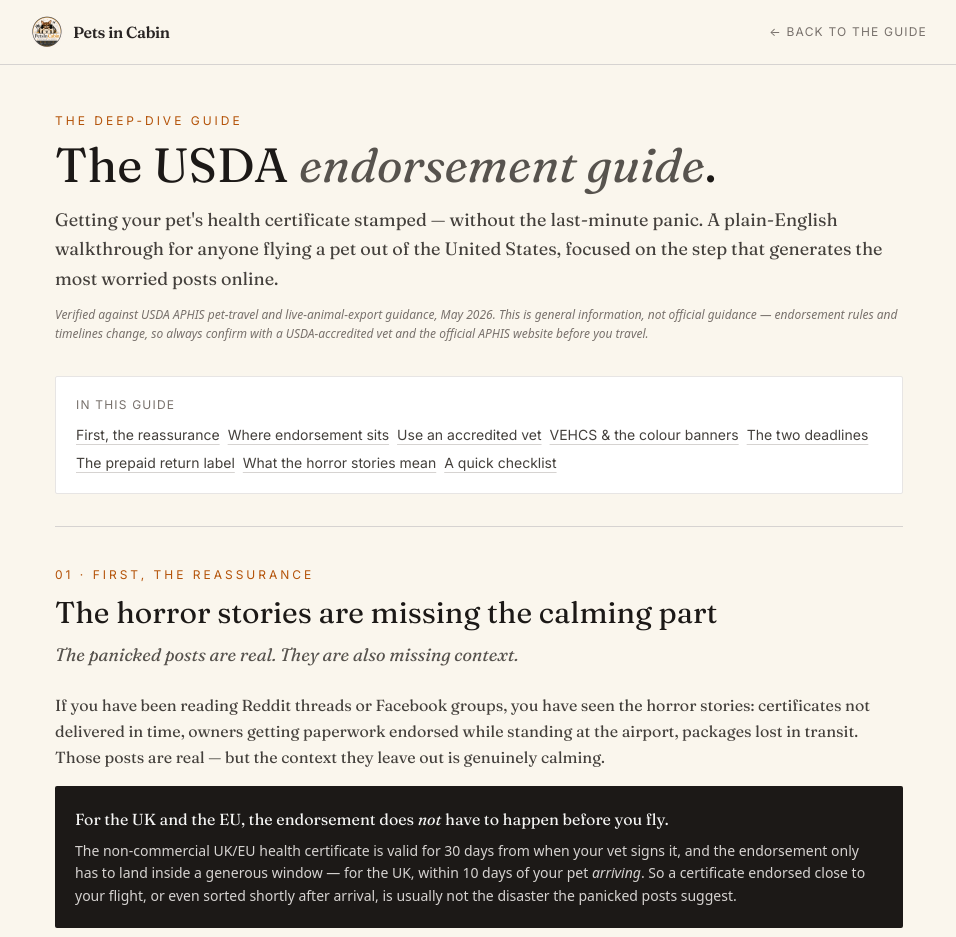
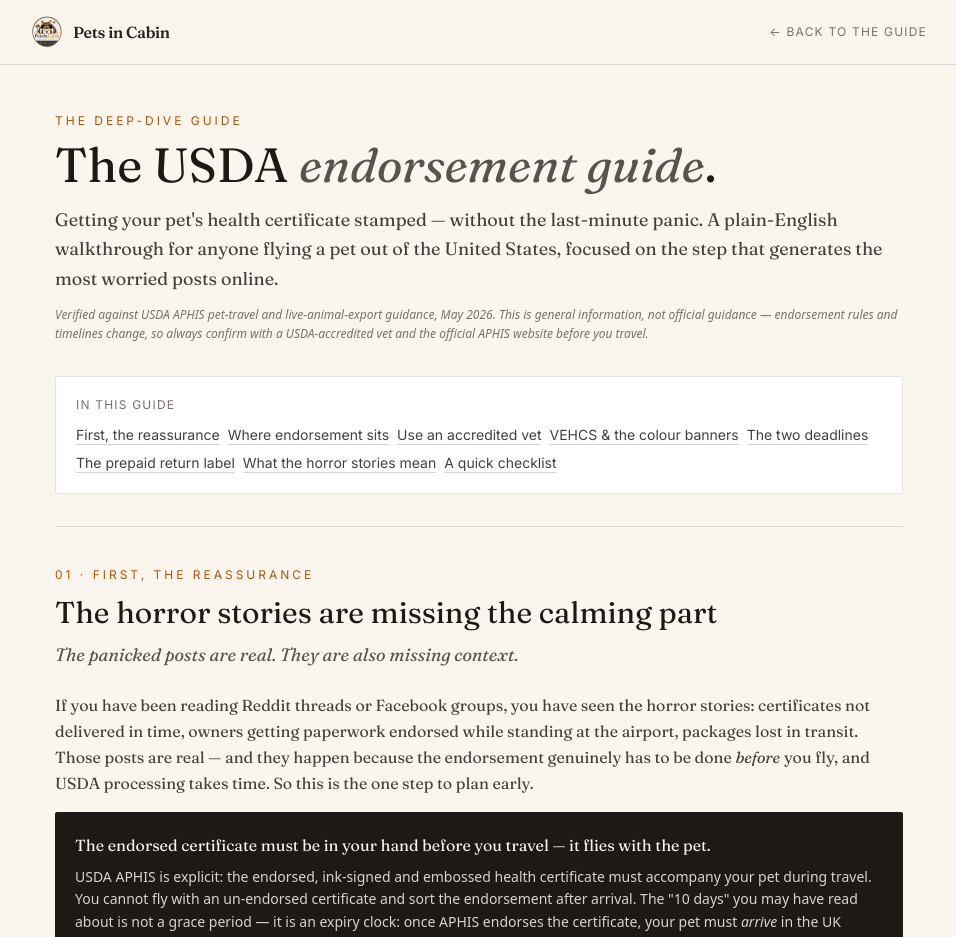
Before and after one commit to rupindermahay/petsincabin, a Next.js app: page /usda-endorsement-guide in a window 1280 px wide. Shown: the top 937 px of the page, without its empty margins (161-1117 px from the left). Built offline with nearby package versions, Linux system fonts and the light colour scheme.

Commit message:
Add files via upload

```diff
--- a/pages/getting-your-pet-into-the-uk.js
+++ b/pages/getting-your-pet-into-the-uk.js
@@ -385,7 +385,7 @@ export default function GettingYourPetIntoTheUK() {
             </p>
 
             <p className="font-serif text-stone-700 leading-relaxed mb-4">
-              A pet flying out of the US needs its health certificate <em>endorsed</em> — reviewed and stamped — by USDA APHIS. Reddit and Facebook are full of worried posts about certificates not arriving in time, or being endorsed at the airport. The context those posts leave out is reassuring: for the UK, the endorsement does <strong>not</strong> have to happen before you fly. The non-commercial UK health certificate must be endorsed within 10 days of your pet <em>arriving</em> in the UK, and is valid for 30 days from your vet's signature. The tight 48-hour deadline people quote applies to <em>commercial</em> movements — not a typical family flying with their own pet.
+              A pet flying out of the US needs its health certificate <em>endorsed</em> — reviewed and stamped — by USDA APHIS. Reddit and Facebook are full of worried posts about certificates not arriving in time, or being endorsed at the airport. Those posts are a real warning: the endorsement <strong>must be done before you fly</strong> — the endorsed, ink-signed certificate physically travels with your pet, and USDA processing takes time, so this is the step to start early. The "10 days" you may see quoted is not a grace period to sort it after landing — it is an expiry clock: once APHIS endorses the certificate, your pet must <em>arrive</em> in the UK within 10 days. The certificate is also valid for 30 days from your vet's signature. The tight 48-hour deadline people quote applies to <em>commercial</em> movements — not a typical family flying with their own pet — but a non-commercial move still needs the endorsement in hand before departure.
             </p>
 
             <div className="bg-amber-50 border-l-2 border-amber-500 p-4 mb-6">
@@ -430,12 +430,12 @@ export default function GettingYourPetIntoTheUK() {
                 <strong>Flown your pet into Dublin and now need Britain?</strong>
               </p>
               <p className="font-serif text-stone-700 leading-relaxed text-sm">
-                The same crossing works in reverse, and it is a genuinely useful route. If your pet has flown in-cabin into Dublin — Iberia carries cabin pets Madrid → Dublin, for instance — you can reach Britain by taking the <strong>Dublin → Holyhead ferry</strong> (Irish Ferries or Stena Line, about 3 hours 15 minutes), then continuing overland. Pets travel free or for a small fee in a kennel, pet-friendly cabin or your vehicle, and foot passengers with a pet in a rigid carrier are accepted — so no car is needed. Into Britain a dog needs an AHC, a GB pet health certificate, or a valid EU/NI pet passport with current rabies vaccination, plus tapeworm treatment 24–120 hours before arrival. In effect, a cabin flight into Dublin plus this ferry is a back route into Britain when no in-cabin flight into the UK exists.
+                The same crossing works in reverse, and it is a genuinely useful route. If your pet has flown in-cabin into Dublin — Iberia carries cabin pets Madrid → Dublin and KLM carries them Amsterdam → Dublin — you can reach Britain by taking the <strong>Dublin → Holyhead ferry</strong> (Irish Ferries or Stena Line, about 3 hours 15 minutes), then continuing overland. Pets travel free or for a small fee in a kennel, pet-friendly cabin or your vehicle, and foot passengers with a pet in a rigid carrier are accepted — so no car is needed. Into Britain a dog needs an AHC, a GB pet health certificate, or a valid EU/NI pet passport with current rabies vaccination, plus tapeworm treatment 24–120 hours before arrival. In effect, a cabin flight into Dublin plus this ferry is a back route into Britain when no in-cabin flight into the UK exists.
               </p>
             </div>
 
             <p className="font-serif text-stone-700 leading-relaxed">
-              One thing worth knowing: Ireland is not the UK. Cabin pets <em>can</em> fly into Ireland — Iberia runs a cabin-pet service on Madrid → Dublin — though beyond that one route the direct cabin options are few, so for most departure cities a pet bound for Ireland still comes in by sea (or as cargo). If Ireland is your destination, the dedicated Ireland section of the main guide covers it properly.
+              One thing worth knowing: Ireland is not the UK. Cabin pets <em>can</em> fly into Ireland — Iberia runs a cabin-pet service on Madrid → Dublin and KLM runs one on Amsterdam → Dublin — though beyond those two routes the direct cabin options are few, so for many departure cities a pet bound for Ireland still comes in by sea (or as cargo). If Ireland is your destination, the dedicated Ireland section of the main guide covers it properly.
             </p>
           </section>
 
--- a/pages/usda-endorsement-guide.js
+++ b/pages/usda-endorsement-guide.js
@@ -83,15 +83,15 @@ export default function USDAEndorsementGuide() {
             </p>
 
             <p className="font-serif text-stone-700 leading-relaxed mb-4">
-              If you have been reading Reddit threads or Facebook groups, you have seen the horror stories: certificates not delivered in time, owners getting paperwork endorsed while standing at the airport, packages lost in transit. Those posts are real — but the context they leave out is genuinely calming.
+              If you have been reading Reddit threads or Facebook groups, you have seen the horror stories: certificates not delivered in time, owners getting paperwork endorsed while standing at the airport, packages lost in transit. Those posts are real — and they happen because the endorsement genuinely has to be done <em>before</em> you fly, and USDA processing takes time. So this is the one step to plan early.
             </p>
 
             <div className="bg-stone-900 text-stone-100 p-5 rounded-sm mb-4">
               <p className="font-serif text-base leading-relaxed mb-2">
-                For the UK and the EU, the endorsement does <em>not</em> have to happen before you fly.
+                The endorsed certificate must be in your hand before you travel — it flies with the pet.
               </p>
               <p className="font-sans text-sm text-stone-300 leading-relaxed">
-                The non-commercial UK/EU health certificate is valid for 30 days from when your vet signs it, and the endorsement only has to land inside a generous window — for the UK, within 10 days of your pet <em>arriving</em>. So a certificate endorsed close to your flight, or even sorted shortly after arrival, is usually not the disaster the panicked posts suggest.
+                USDA APHIS is explicit: the endorsed, ink-signed and embossed health certificate must accompany your pet during travel. You cannot fly with an un-endorsed certificate and sort the endorsement after arrival. The "10 days" you may have read about is not a grace period — it is an expiry clock: once APHIS endorses the certificate, your pet must <em>arrive</em> in the UK within 10 days. The certificate is also valid for only 30 days from your vet's signature. So the order is fixed: vet signs it, USDA endorses it, then you fly — and you must leave enough time for the endorsement to come back.
               </p>
             </div>
 
@@ -202,7 +202,7 @@ export default function USDAEndorsementGuide() {
             </p>
 
             <p className="font-serif text-stone-700 leading-relaxed mb-4">
-              <strong>The relaxed one — non-commercial pet travel.</strong> The typical family flying with their own pet, not selling or transferring it. For the UK, the certificate just has to be endorsed within 10 days of your pet <em>arriving</em>. The EU works the same way — the pet must arrive within 10 days of the endorsement date. The certificate is valid for 30 days from your vet's signature. That is comfortable room. A certificate endorsed the day before your flight is normal, not a crisis.
+              <strong>The relaxed one — non-commercial pet travel.</strong> The typical family flying with their own pet, not selling or transferring it. For the UK, once APHIS endorses the certificate your pet must <em>arrive</em> within 10 days — the EU works exactly the same way. The certificate is also valid for 30 days from your vet's signature. So the endorsement still has to be done before you fly, but the timing around it is workable: a certificate endorsed a few days before your flight is normal. The key is to leave enough time for USDA to process and return it — do not assume it is instant.
             </p>
 
             <p className="font-serif text-stone-700 leading-relaxed mb-4">
```
